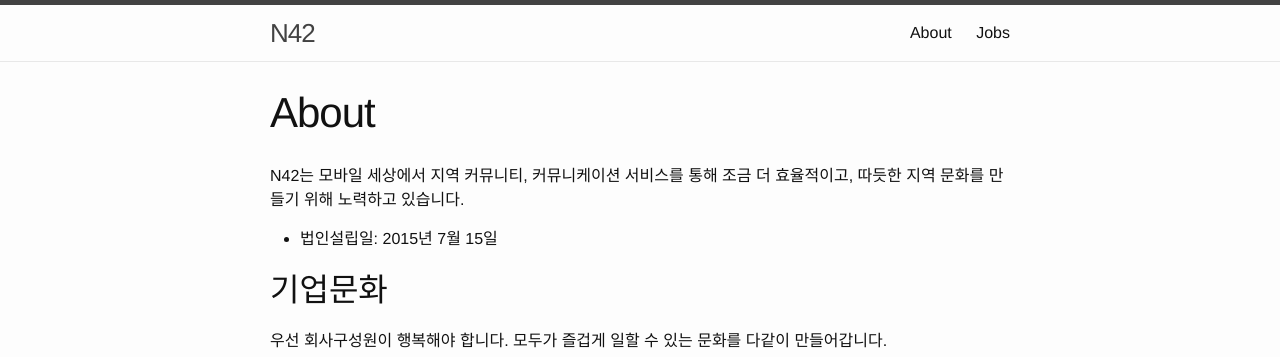
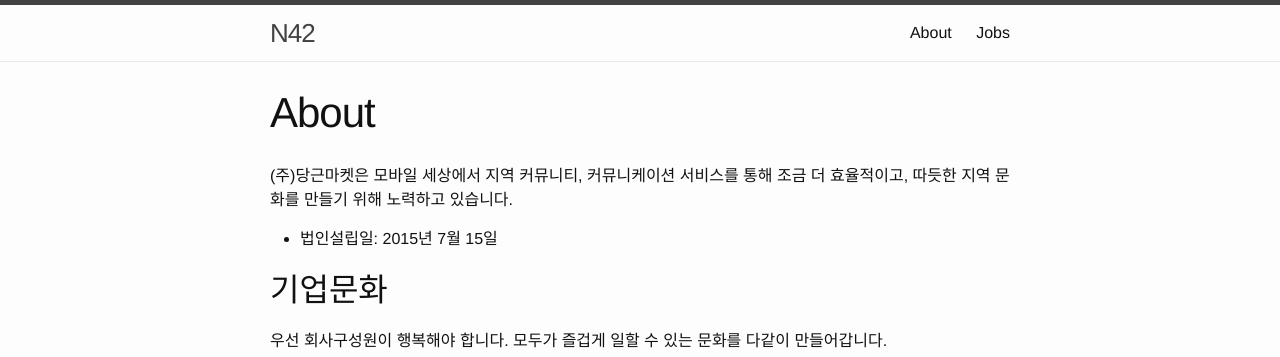
Before and after one commit to daangn/daangn-team-page, a Jekyll site: the page built from about.md, in a window 1280 px wide. Shown: the top 357 px of the page. Built offline with Jekyll 4.4.1, drawn with Linux system fonts in a browser that asks for light colours.

Commit message:
Update about.md

```diff
--- a/about.md
+++ b/about.md
@@ -6,7 +6,7 @@
 
 ---
 
-N42는 모바일 세상에서 지역 커뮤니티, 커뮤니케이션 서비스를 통해 조금 더 효율적이고, 따듯한 지역 문화를 만들기 위해 노력하고 있습니다.
+(주)당근마켓은 모바일 세상에서 지역 커뮤니티, 커뮤니케이션 서비스를 통해 조금 더 효율적이고, 따듯한 지역 문화를 만들기 위해 노력하고 있습니다.
 
 - 법인설립일: 2015년 7월 15일
 
```
